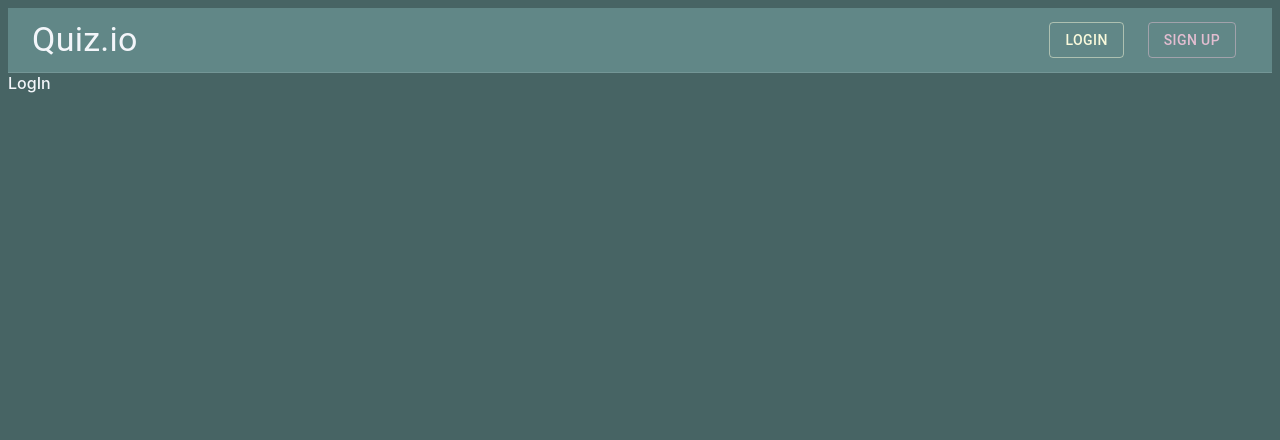
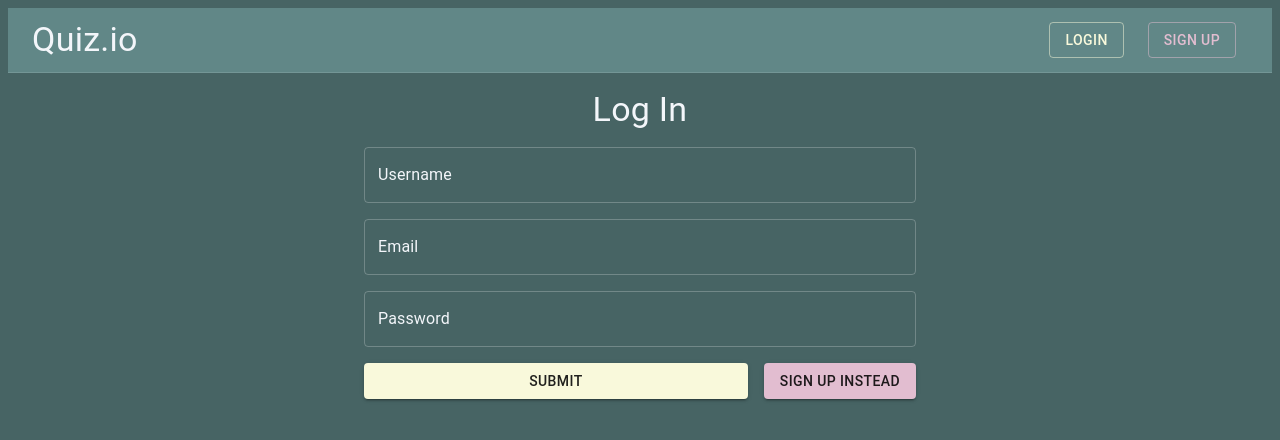
Before and after one commit to CodecoolGlobal/el-proyecte-grande-sprint-1-java-csakafeda, a React (Vite) app in the folder frontend/: page /login in a window 1280 px wide. Shown: the top 440 px of the page. Built offline with nearby package versions, Linux system fonts and the light colour scheme.

Commit message:
add page structure with mui to authpages

```diff
--- a/frontend/src/Pages/Auth/LogIn.jsx
+++ b/frontend/src/Pages/Auth/LogIn.jsx
@@ -1,4 +1,29 @@
+import { Box, Button, Container, Stack, TextField, Typography } from "@mui/material";
+import { useNavigate } from "react-router-dom";
+
 export default function LogIn() {
+    const navigate = useNavigate();
 
-    return <>LogIn</>
+    const handleSubmit = e => {
+        e.preventDefault();
+        const formData = new FormData(e.target)
+        const entries = [...formData.entries()]
+        console.log(entries);
+    }
+
+    return <Container maxWidth={"sm"} sx={{marginBlock: 2}}>
+        <Box onSubmit={handleSubmit} component={"form"}>
+        <Stack gap={2}>
+            <Typography variant={"h4"} align="center">Log In</Typography>
+            <TextField variant={"outlined"} name={"Username"} label="Username"></TextField>
+            <TextField variant={"outlined"} name={"Email"} label="Email"></TextField>
+            <TextField variant={"outlined"} name={"Password"} label="Password" type={"password"}></TextField>
+            <Stack direction={"row"} gap={2}>
+                <Button variant={"contained"} color={"primary"} sx={{flexGrow: 1}}>Submit</Button>
+                <Button variant={"contained"} color={"secondary"} onClick={() => navigate("/signup")}>Sign up instead</Button>
+            </Stack>
+        </Stack>
+
+        </Box>
+    </Container>
 }
--- a/frontend/src/Pages/Auth/SignUp.jsx
+++ b/frontend/src/Pages/Auth/SignUp.jsx
@@ -1,4 +1,29 @@
+import { Box, Button, Container, Stack, TextField, Typography } from "@mui/material";
+import { useNavigate } from "react-router-dom";
+
 export default function SignUp() {
+    const navigate = useNavigate();
 
-    return <>SignUp</>
+    const handleSubmit = e => {
+        e.preventDefault();
+        const formData = new FormData(e.target)
+        const entries = [...formData.entries()]
+        console.log(entries);
+    }
+
+    return <Container maxWidth={"sm"} sx={{marginBlock: 2}}>
+        <Box onSubmit={handleSubmit} component={"form"}>
+        <Stack gap={2}>
+            <Typography variant={"h4"} align="center">Sign Up</Typography>
+            <TextField variant={"outlined"} name={"Username"} label="Username"></TextField>
+            <TextField variant={"outlined"} name={"Email"} label="Email"></TextField>
+            <TextField variant={"outlined"} name={"Password"} label="Password" type={"password"}></TextField>
+            <Stack direction={"row"} gap={2}>
+                <Button variant={"contained"} color={"primary"} onClick={() => navigate("/login")}>Log in instead</Button>
+                <Button variant={"contained"} color={"secondary"} sx={{flexGrow: 1}}>Submit</Button>
+            </Stack>
+        </Stack>
+
+        </Box>
+    </Container>
 }
```
